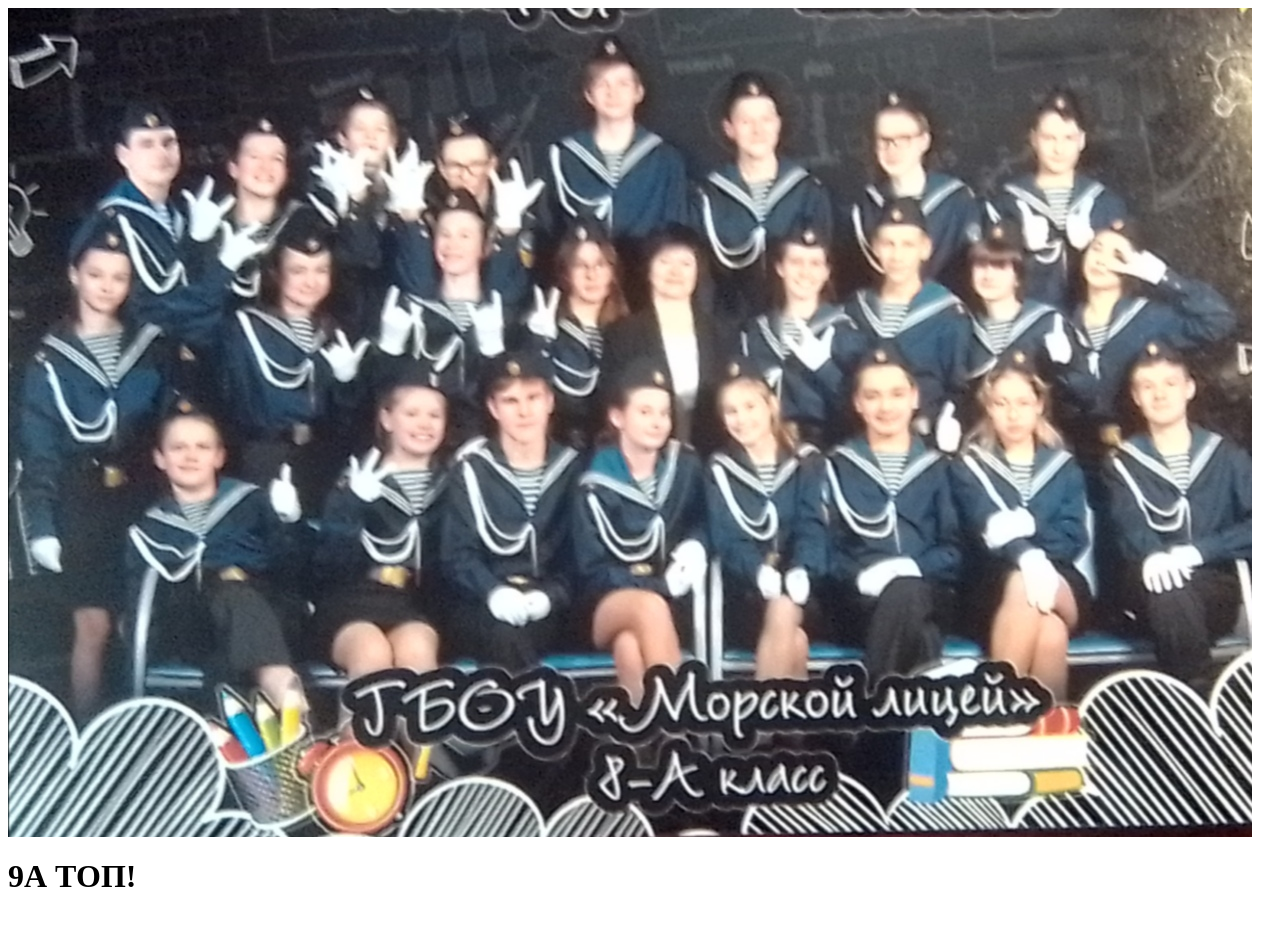
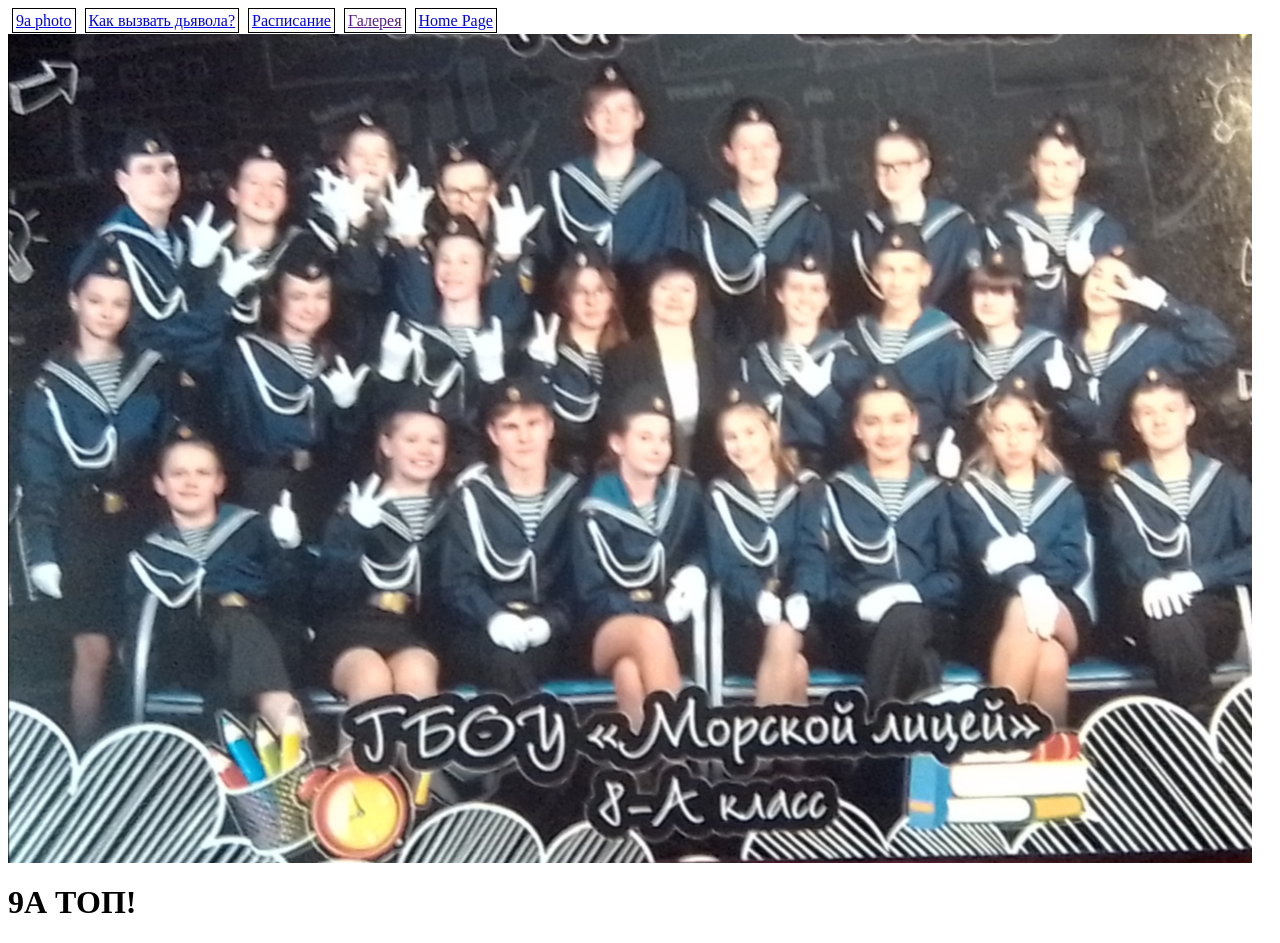
Before and after one commit to kotKolil/9a-class_foto, a plain HTML site: page index.html in a window 1280 px wide. Before the commit the page ends 917 px from the top, so only its background shows below. Drawn offline with Linux system fonts and the light colour scheme.

Commit message:
Update index.html

```diff
--- a/index.html
+++ b/index.html
@@ -13,7 +13,13 @@
    }
   </style></head>
 <body>
-
+     <ul class="hr">
+   <li><a  href="https://kotkolil.github.io/9a-class_foto/">9a photo</a></li>
+   <li><a  href="https://kotkolil.github.io/Demon/">Как вызвать дьявола?</a></li>
+   <li><a  href="https://kotkolil.github.io/Schedule/">Расписание</a></li>
+   <li><a  href="">Галерея</a></li>
+   <li><a  href="https://kotkolil.github.io/9a/">Home Page</a></li>
+   </ul>
 <img src="18.jpg">
 <H1>9А ТОП! <H1>
 
```
